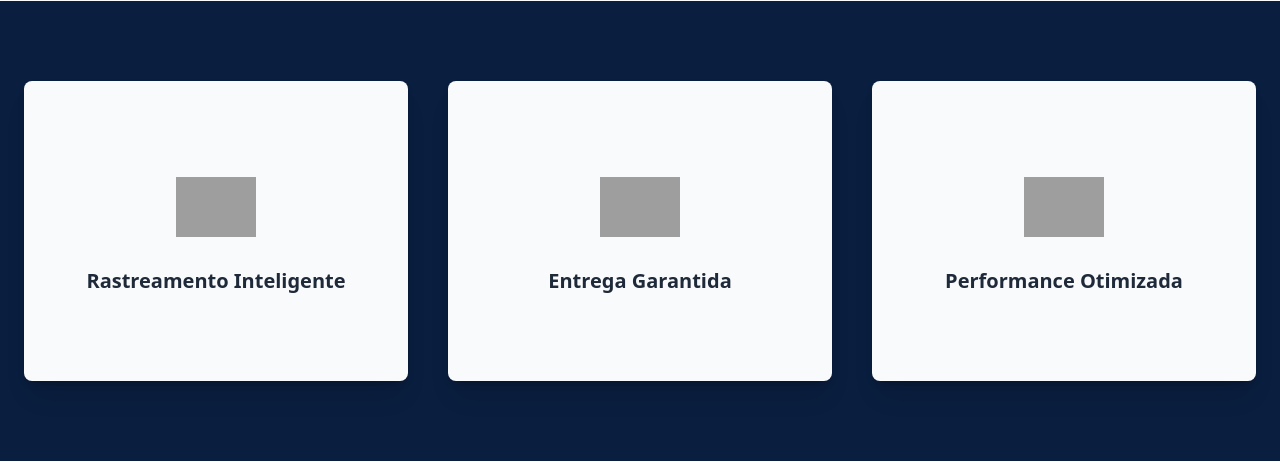
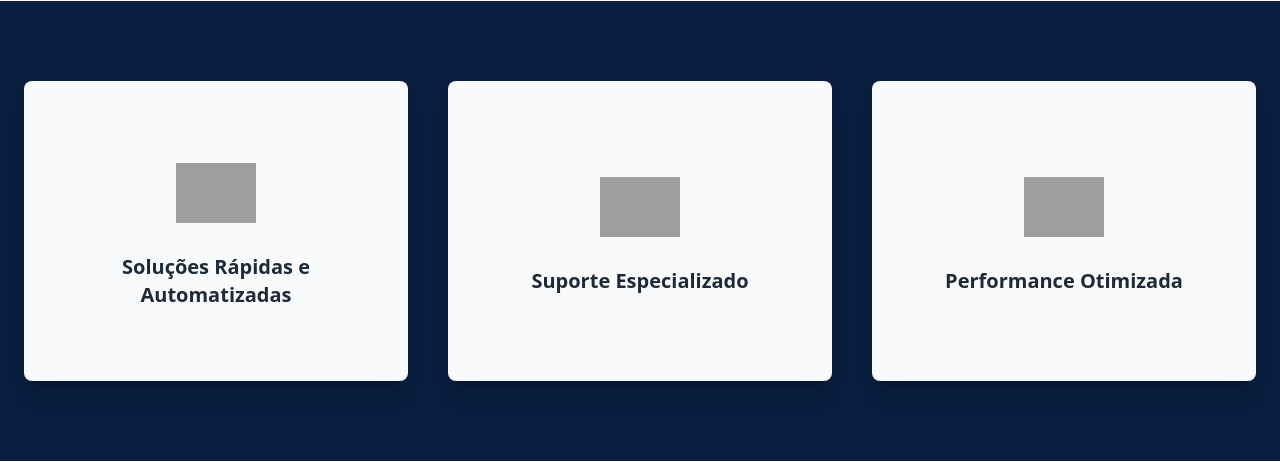
Before and after one commit to purpesy/visao-de-ouro, a PHP site: page / in a window 1280 px wide. Shown: the part 2940-3402 px from the top of the page. Run offline with PHP 8.4, Linux system fonts and the light colour scheme; grey boxes are pictures that could not be loaded.

Commit message:
Ajeitei os selos

```diff
--- a/components/selos.php
+++ b/components/selos.php
@@ -1,37 +1,37 @@
 <section class="selos py-20 reveal bg-azul-escuro text-white">
   <div class="max-w-7xl mx-auto px-6 grid grid-cols-1 sm:grid-cols-2 lg:grid-cols-3 gap-10">
 
-    <!-- Selo: Rastreamento Inteligente -->
+    <!-- Selo: Soluções Rápidas e Automatizadas -->
     <div class="flip-card group cursor-pointer perspective reveal">
       <div class="flip-card-cont relative w-full h-80 rounded-2xl shadow-xl transition-transform duration-700 transform-style-preserve-3d group-hover:rotate-y-180">
 
       <!-- Frente -->
       <div class="flip-card-front absolute w-full h-full backface-hidden bg-white p-8 flex flex-col items-center justify-center rounded-2xl">
-          <img src="assets/img/selo1.png" alt="Rastreamento Inteligente" class="mb-5 w-20 h-20 object-contain">
-          <h3 class="text-xl font-semibold text-gray-800 text-center">Rastreamento Inteligente</h3>
+        <img src="assets/img/selo1.png" alt="Soluções Rápidas e Automatizadas" class="mb-5 w-20 h-20 object-contain">
+        <h3 class="text-xl font-semibold text-gray-800 text-center">Soluções Rápidas e Automatizadas</h3>
       </div>
 
       <!-- Verso -->
       <div class="flip-card-back absolute w-full h-full backface-hidden bg-indigo-700 text-white p-6 rounded-2xl rotate-y-180 flex items-center justify-center text-center">
         <p class="text-base leading-relaxed">
-            Tenha total controle sobre suas entregas com sistemas de rastreamento em tempo real, garantindo precisão e transparência na logística.
+        Automatizamos processos e entregamos soluções ágeis para que seu negócio ganhe eficiência e produtividade desde o primeiro dia.
         </p>
       </div>
       </div>
     </div>
 
-    <!-- Selo: Entrega Garantida -->
+    <!-- Selo: Suporte Especializado -->
     <div class="flip-card group cursor-pointer perspective reveal">
       <div class="flip-card-cont relative w-full h-80 rounded-2xl shadow-xl transition-transform duration-700 transform-style-preserve-3d group-hover:rotate-y-180">
 
       <div class="flip-card-front absolute w-full h-full backface-hidden bg-white p-8 flex flex-col items-center justify-center rounded-2xl">
-          <img src="assets/img/selo2.png" alt="Entrega Garantida" class="mb-5 w-20 h-20 object-contain">
-          <h3 class="text-xl font-semibold text-gray-800 text-center">Entrega Garantida</h3>
+        <img src="assets/img/selo2.png" alt="Suporte Especializado" class="mb-5 w-20 h-20 object-contain">
+        <h3 class="text-xl font-semibold text-gray-800 text-center">Suporte Especializado</h3>
       </div>
 
       <div class="flip-card-back absolute w-full h-full backface-hidden bg-indigo-700 text-white p-6 rounded-2xl rotate-y-180 flex items-center justify-center text-center">
         <p class="text-base leading-relaxed">
-            Cumprimos prazos com precisão. Nossa logística eficiente e nosso cronograma bem estruturado garantem que seu site ou produto chegue sempre na hora certa.
+        Conte com uma equipe experiente pronta para ajudar em todas as etapas, garantindo tranquilidade e resultados para o seu projeto.
         </p>
       </div>
       </div>
```
Lines whose indentation alone changed are shown as unchanged.
